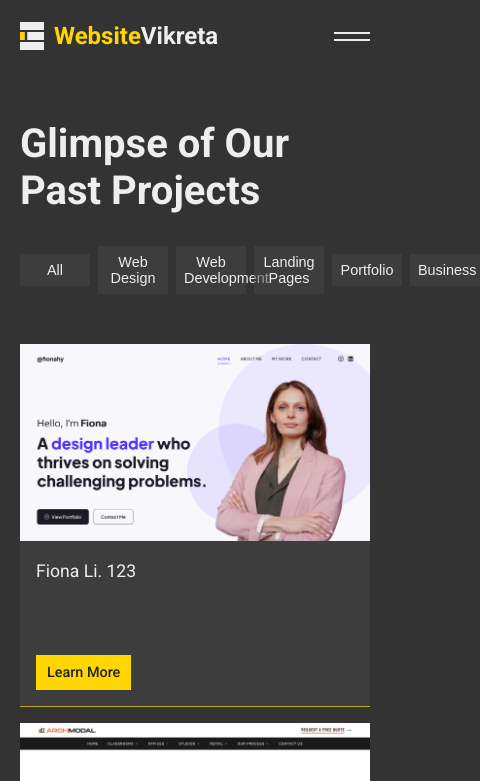
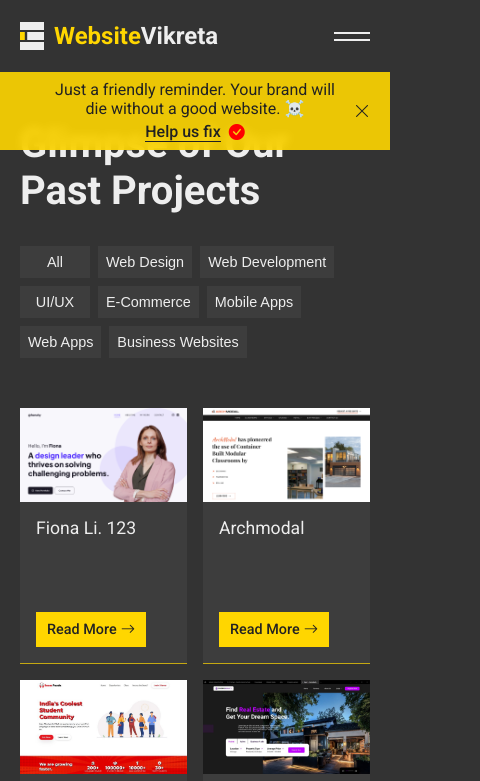
Before and after one commit to website-vikreta/website-vikreta.github.io, a React (Create React App) app: page /work in a window 390 px wide. Shown: the top 781 px of the page, 480 px wide, since content can reach past the window. Built offline with nearby package versions, Linux system fonts and the light colour scheme.

Commit message:
changes made for new component

```diff
--- a/src/App.js
+++ b/src/App.js
@@ -11,6 +11,7 @@ import DetailedWork from "./pages/DetailedWork";
 
 // importing utilities
 import { navbarScroll } from "./utility/navbarScroll";
+import { navbarCTAScroll } from "./utility/navbarCTAScroll";
 
 // import router
 import { Route, Switch, useLocation } from 'react-router-dom';
@@ -26,6 +27,8 @@ import GoTop from "./components/GoTop";
 
 function App() {
    navbarScroll();
+   navbarCTAScroll();
+
    const location = useLocation();
 
    return (
--- a/src/components/Nav.js
+++ b/src/components/Nav.js
@@ -1,6 +1,9 @@
 // importing react packages
 import { Link } from "react-router-dom";
 import { HashLink as ScrollLink } from "react-router-hash-link";
+
+// Importing components
+import NavbarCTA from "./NavbarCTA";
 
 // Importing Bootstrap Icon
 import "bootstrap-icons/font/bootstrap-icons.css";
@@ -14,11 +17,12 @@ const Nav = () => {
    const unCheck = () => {
       document.querySelectorAll("#navToggle")[0].checked = false;
    }
-   const scrollUp = () =>{
-      window.scrollTo({top: 0, left: 0, behavior:'smooth'})
+   const scrollUp = () => {
+      window.scrollTo({ top: 0, left: 0, behavior: 'smooth' })
    }
 
    return (
+      <header>
          <nav className="navbar">
             <div className="container">
                {/* toggle check */}
@@ -53,6 +57,9 @@ const Nav = () => {
                </div>
             </div>
          </nav>
+         <NavbarCTA />
+
+      </header>
    )
 }
 
--- /dev/null
+++ b/src/components/NavbarCTA.js
@@ -0,0 +1,33 @@
+// importing react packages
+import { Link } from "react-router-dom";
+import { useState, useEffect } from "react";
+
+
+const NavbarCTA = () => {
+   const [isNavbarCTAVisible, setIsNavbarCTAVisible] = useState(true);
+
+   return (
+      <>
+         <div className="navbar-cta">
+            <div className="container">
+               <div className="text">
+                  Just a friendly reminder. Your brand will die without a good website. ☠️
+               </div>
+               <Link to="/contact" className="link" onClick={() => setIsNavbarCTAVisible(false)}>
+                  <span className="link-text">
+                     Help us fix
+                  </span>
+                  <span className="link-icon">
+                     <i className="bi bi-check-circle-fill"></i>
+                  </span>
+               </Link>
+               <div className={`close ${isNavbarCTAVisible ? 'show' : 'hide'}`} onClick={() => setIsNavbarCTAVisible(false)}>
+                  <i className="bi bi-x-lg"></i>
+               </div>
+            </div>
+         </div >
+      </>
+   )
+}
+
+export default NavbarCTA
--- a/src/pages/OurWork.js
+++ b/src/pages/OurWork.js
@@ -49,9 +49,11 @@ const OurWork = () => {
                   <button onClick={() => setItems(workData)}>All</button>
                   <button onClick={() => filterItem('Web Design')}>Web Design</button>
                   <button onClick={() => filterItem('Web Development')}>Web Development</button>
-                  <button onClick={() => filterItem('Landing Pages')}>Landing Pages</button>
-                  <button onClick={() => filterItem('Portfolio')}>Portfolio</button>
-                  <button onClick={() => filterItem('Business')}>Business</button>
+                  <button onClick={() => filterItem('UI/UX')}>UI/UX</button>
+                  <button onClick={() => filterItem('E-commerce')}>E-commerce</button>
+                  <button onClick={() => filterItem('Mobile Apps')}>Mobile Apps</button>
+                  <button onClick={() => filterItem('Web Apps')}>Web Apps</button>
+                  <button onClick={() => filterItem('Business Websites')}>Business Websites</button>
                </div>
                <div>
                   <div class="gallery-grid">
@@ -63,7 +65,10 @@ const OurWork = () => {
                                  <div className="content">
                                     <h3 className="project-heading">{project.title}</h3>
                                     <p className="project-para">{project.shortDescription}</p>
-                                    <Link to={project.url} className="normal-btn primary">Learn More</Link>
+                                    <Link to={project.url} className="normal-btn primary">
+                                       <span>Read More</span>
+                                       <i className="bi bi-arrow-right"></i>
+                                    </Link>
                                  </div>
                               </div>
                            )
--- a/src/styles/main.scss
+++ b/src/styles/main.scss
@@ -5,7 +5,7 @@
    margin: 0;
    padding: 0;
    box-sizing: border-box;
-   cursor: none;
+   // cursor: none;
 }
 
 body {
@@ -34,14 +34,13 @@ body {
    pointer-events: none;
 }
 
-
 ul {
    list-style: none;
 }
 
 a {
    text-decoration: none;
-   color: inherit
+   color: inherit;
 }
 
 section {
--- a/src/styles/pages/_work.scss
+++ b/src/styles/pages/_work.scss
@@ -22,6 +22,7 @@
    .filter-container {
       display: flex;
       align-items: center;
+      flex-wrap: wrap;
       gap: 1rem;
       margin-top: 2rem;
 
@@ -53,10 +54,15 @@
       .grid-item {
          @include dark-color-bg(light);
          transition: 0.35s ease-out;
-         border-bottom: 1px solid rgba(255, 214, 0, .7);
+         border-bottom: 1px solid rgba(255, 214, 0, 0.7);
+         display: flex;
+         flex-direction: column;
       }
       .content {
          padding: 1.5rem;
+         display: flex;
+         flex-direction: column;
+         flex: 1;
 
          .project-heading {
             font-size: 1.1rem;
@@ -69,11 +75,13 @@
             font-size: 0.8rem;
             min-height: 50px;
             opacity: 0.95;
+            flex: 1;
          }
 
          a {
             padding: 8px 10px !important;
             font-size: 0.9rem;
+            width: fit-content;
          }
       }
    }
@@ -89,7 +97,7 @@
    z-index: 9000;
 
    &::after {
-      content: '';
+      content: "";
       position: fixed;
       top: 0;
       left: 0;
@@ -174,7 +182,7 @@
             color: $yellow;
             padding: 6px 10px;
             @include font-weight(light);
-            font-size: 0.8rem
+            font-size: 0.8rem;
          }
       }
 
@@ -274,7 +282,7 @@
             color: $yellow;
          }
 
-         border-bottom: 1px solid rgba(255, 214, 0, .5);
+         border-bottom: 1px solid rgba(255, 214, 0, 0.5);
       }
 
       .text {
--- a/src/styles/partials/_components.scss
+++ b/src/styles/partials/_components.scss
@@ -18,7 +18,7 @@
    }
 
    #navToggle {
-      display: none
+      display: none;
    }
 
    .logo {
@@ -82,11 +82,71 @@ body.scroll-up .navbar {
    border-color: #555;
 }
 
+body.scroll-down .navbar + .navbar-cta {
+   top: 0;
+}
+
+body.navbar-cta-show .navbar-cta {
+   visibility: visible;
+   opacity: 1;
+}
+
+.navbar-cta {
+   background: rgba($yellow, 0.9);
+   backdrop-filter: blur(5px);
+   color: map-get($map: $black-colors, $key: dark);
+   padding-block: 0.5rem;
+   position: fixed;
+   top: 4.75rem; /* when navbar is up */
+   left: 0;
+   width: 100%;
+   height: auto;
+   z-index: 999;
+   transition: 0.35s ease-out;
+   visibility: hidden;
+   opacity: 0;
+
+   .container {
+      @include flex-center;
+      gap: 1rem;
+      position: relative;
+   }
+
+   .link {
+      @include flex-center;
+      gap: 0.5rem;
+      font-weight: map-get($map: $font-weight, $key: medium);
+
+      &-text {
+         border-bottom: 1px solid;
+      }
+
+      &-icon {
+         color: red;
+      }
+
+      &:hover {
+         color: red;
+      }
+   }
+
+   .close {
+      position: absolute;
+      top: 50%;
+      right: 0;
+      transform: translateY(-50%);
+      cursor: pointer;
+   }
+
+   &:has(.close.hide) {
+      top: -3rem !important;
+   }
+}
+
 // -----------------------------------------
 // GoToTop
 // -----------------------------------------
-
-.gototop{
+.gototop {
    display: none;
    position: fixed;
    bottom: 1.5rem;
@@ -100,21 +160,32 @@ body.scroll-up .navbar {
    background-color: map-get($map: $black-colors, $key: dark);
    transition: 0.35s ease-in-out;
 }
-@keyframes fadeInUp{
-   0%{transform:translate(0px, 100px); opacity: 0;}
-   100%{transform:translate(0px, 0); opacity: 1;}
+@keyframes fadeInUp {
+   0% {
+      transform: translate(0px, 100px);
+      opacity: 0;
+   }
+   100% {
+      transform: translate(0px, 0);
+      opacity: 1;
+   }
 }
 
-@keyframes fadeInDown{
-   100%{transform:translate(0px, 100px); opacity: 0;}
-   0%{transform:translate(0px, 0); opacity: 1;}
+@keyframes fadeInDown {
+   100% {
+      transform: translate(0px, 100px);
+      opacity: 0;
+   }
+   0% {
+      transform: translate(0px, 0);
+      opacity: 1;
+   }
 }
 
-.gototop:hover{
+.gototop:hover {
    color: map-get($map: $black-colors, $key: dark);
    background-color: $yellow;
 }
-
 
 // -----------------------------------------
 // Buttons
@@ -143,7 +214,7 @@ body.scroll-up .navbar {
    }
 
    &:before {
-      content: '';
+      content: "";
       position: absolute;
       top: 50%;
       left: 0;
@@ -156,7 +227,7 @@ body.scroll-up .navbar {
    }
 
    &:after {
-      content: '';
+      content: "";
       position: absolute;
       top: 100%;
       left: 0;
@@ -169,7 +240,10 @@ body.scroll-up .navbar {
 }
 
 .normal-btn {
-   display: inline-block;
+   display: flex;
+   justify-content: center;
+   align-items: center;
+   gap: 0.25rem;
    border: 1px solid $yellow;
    padding: 10px 20px;
    @include font-weight(medium);
@@ -227,7 +301,6 @@ textarea {
    resize: none;
 }
 
-
 // -----------------------------------------
 // Frame Animation
 // -----------------------------------------
--- a/src/styles/partials/_responsive.scss
+++ b/src/styles/partials/_responsive.scss
@@ -9,6 +9,12 @@
    // navigation bar
    .navbar .container {
       padding: 1.5rem 50px;
+   }
+
+   .navbar-cta {
+      .close {
+         right: 50px;
+      }
    }
 
    // services
@@ -125,6 +131,19 @@
       }
    }
 
+   .navbar-cta {
+      top: 5.5rem;
+      .container {
+         flex-direction: column !important;
+         gap: 0.25rem;
+         padding-inline: 50px;
+         text-align: center;
+      }
+      .close {
+         right: 30px;
+      }
+   }
+
    // Home Page
    .hero {
       // .title{}
@@ -199,7 +218,7 @@
          .quickLinks {
             text-align: left;
             display: grid;
-            grid-template-columns: 1fr 1fr;
+            grid-template-columns: 1fr;
             .link {
                justify-content: flex-start;
             }
@@ -447,6 +466,13 @@
       padding: 1rem 20px;
    }
 
+   .navbar-cta {
+      top: 4.5rem;
+      .close {
+         right: 20px;
+      }
+   }
+
    .services .card-wrapper {
       grid-template-columns: 1fr !important;
       gap: 20px;
@@ -501,7 +527,7 @@
    }
 
    .our-work .gallery-grid {
-      grid-template-columns: 1fr !important;
+      grid-template-columns: 1fr 1fr !important;
    }
 
    // detailed work
--- /dev/null
+++ b/src/utility/navbarCTAScroll.js
@@ -0,0 +1,16 @@
+export const navbarCTAScroll = () => {
+   const body = document.body;
+   let previousScroll = 0;
+   let currentScroll;
+
+   window.addEventListener("scroll", () => {
+
+      currentScroll = window.pageYOffset;
+
+      if (currentScroll > 1000) {
+         body.classList.add("navbar-cta-show");
+      }
+
+      previousScroll = currentScroll
+   })
+}
```
Also changed, not shown: 1 other file (tests, documents, lock files or other folders). Lines whose indentation alone changed are shown as unchanged.
